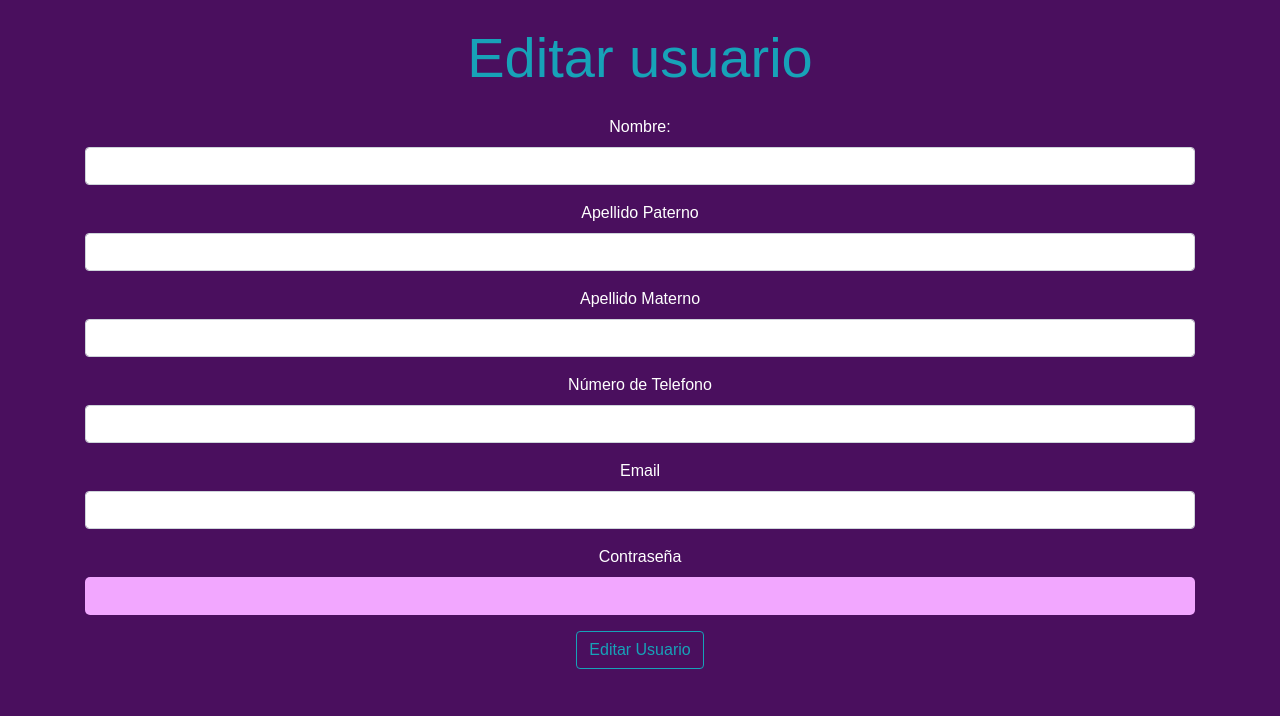
After one commit to josu460/CuidateDivirtiendote, a Flask app: template CuidateDivirtiendote/templates/editar_usuarios.html in a window 1280 px wide. The commit adds this page. Shown: the top 716 px of the page. Run offline with Flask 3, Linux system fonts and the light colour scheme; the template is opened without the code that fills it, so the values that code supplies are empty; some libraries are stand-ins or nearby versions.

Commit message:
crud usuarios terminado

```diff
--- a/CuidateDivirtiendote/app.py
+++ b/CuidateDivirtiendote/app.py
@@ -51,7 +51,7 @@ def registro():
 def verUsuarios():
     try:
         cursor = mysql.connection.cursor()
-        cursor.execute('SELECT Nombre, Apellido_paterno, Apellido_materno, Numero_Telefono, Email FROM usuarios')
+        cursor.execute('SELECT ID_usuario,Nombre, Apellido_paterno, Apellido_materno, Numero_Telefono, Email FROM usuarios')
         consultaU = cursor.fetchall()
         print(consultaU)
         return render_template('consulta_usuarios.html', usuarios = consultaU)
@@ -80,6 +80,46 @@ def guardarUsuario():
             flash('Error al agregar usuario' + str(e))
             return redirect(url_for('registro'))
 
+@app.route('/eliminar/<id>')
+def eliminar(id):
+    try:
+        cur = mysql.connection.cursor()
+        cur.execute('DELETE FROM usuarios WHERE ID_usuario = %s', [id])
+        mysql.connection.commit()
+        flash('Usuario eliminado correctamente')
+        return redirect(url_for('verUsuarios'))
+    except Exception as e:
+        flash('Error al eliminar el usuario: ' + str(e))
+        return redirect(url_for('verUsuarios'))
+
+
+@app.route('/editar/<id>')
+def editar(id):
+    cur= mysql.connection.cursor()
+    cur.execute('select * from usuarios where ID_usuario=%s',[id])
+    usuarioE= cur.fetchone()
+    return render_template('editar_usuarios.html', usuario= usuarioE)
+
+@app.route('/ActualizarUsuario/<id>', methods=['POST'])
+def ActualizarUsuario(id):
+    if request.method == 'POST':
+        try:
+            Enombre = request.form['txtnombre']
+            Eapellido_p = request.form['txtapellido_paterno']
+            Eapellido_m = request.form['txtapellido_materno']
+            Enumerot = request.form['txtnumero_telefono']
+            Ecorreo = request.form['txtemail']
+            Econtrasena = request.form['txtcontrasena']
+            # Enviamos a la BD
+            cursor = mysql.connection.cursor()
+            cursor.execute('UPDATE usuarios set Nombre=%s , Apellido_paterno=%s , Apellido_materno=%s , Numero_Telefono=%s , Email=%s, Contraseña=%s where ID_usuario=%s', (Enombre,Eapellido_p ,Eapellido_m,Enumerot,Ecorreo,Econtrasena, id))
+            mysql.connection.commit()
+            flash('Usuario editado correctamente')
+            return redirect(url_for('verUsuarios'))
+
+        except Exception as e:
+            flash('Error al guardar el usuario:' + str(e))
+            return redirect(url_for('verUsuarios'))
 
 if __name__ == '__main__':
     app.run(port=3000, debug=True)
--- /dev/null
+++ b/CuidateDivirtiendote/templates/editar_usuarios.html
@@ -0,0 +1,61 @@
+<!DOCTYPE html>
+<html lang="en">
+<head>
+    <meta charset="UTF-8">
+    <meta name="viewport" content="width=device-width, initial-scale=1.0">
+    <title>Editar usuarios</title>
+    <link href="https://stackpath.bootstrapcdn.com/bootstrap/4.5.2/css/bootstrap.min.css" rel="stylesheet">
+    <link rel="stylesheet" href="{{ url_for('static', filename='css/styles.css') }}">
+</head>
+<body>
+
+
+
+<div class="container">
+    <h1 class="text-center mt-4 mb-4 display-4 text-info">Editar usuario</h1>
+
+        <form action="/ActualizarUsuario/{{usuario.0}}" method="post">
+
+            <div class="mb-3">
+                <label>Nombre:</label>
+                <input type="text" name="txtnombre" value="{{usuario.1}}" class="form-control">
+            </div>
+
+            <div class="mb-3">
+                <label>Apellido Paterno</label>
+                <input type="text" name="txtapellido_paterno"  value="{{usuario.2}}" class="form-control">
+
+            </div>
+
+            <div class="mb-3">
+                <label>Apellido Materno</label>
+                <input type="text" name="txtapellido_materno" value="{{usuario.3}}" class="form-control">
+            </div>
+
+            <div class="mb-3">
+                <label>Número de Telefono</label>
+                <input type="text" name="txtnumero_telefono" value="{{usuario.4}}" class="form-control">
+            </div>
+
+            <div class="mb-3">
+                <label>Email</label>
+                <input type="text" name="txtemail" value="{{usuario.5}}" class="form-control">
+
+            </div>
+
+            <div class="mb-3">
+                <label>Contraseña</label>
+                <input type="password" name="txtcontrasena" value="{{usuario.6}}" class="form-control">
+            </div>
+
+            <div class="d-grid gap-2">
+            <button type="submit" class="btn btn-outline-info mb-5">Editar Usuario</button>
+            </div>
+        </form>
+    </div>
+
+    <script src="https://code.jquery.com/jquery-3.5.1.slim.min.js"></script>
+    <script src="https://cdn.jsdelivr.net/npm/@popperjs/core@2.5.4/dist/umd/popper.min.js"></script>
+    <script src="https://stackpath.bootstrapcdn.com/bootstrap/4.5.2/js/bootstrap.min.js"></script>
+</body>
+</html>
```
Also changed, not shown: CuidateDivirtiendote/templates/consulta_usuarios.html (+33 -20 lines).
